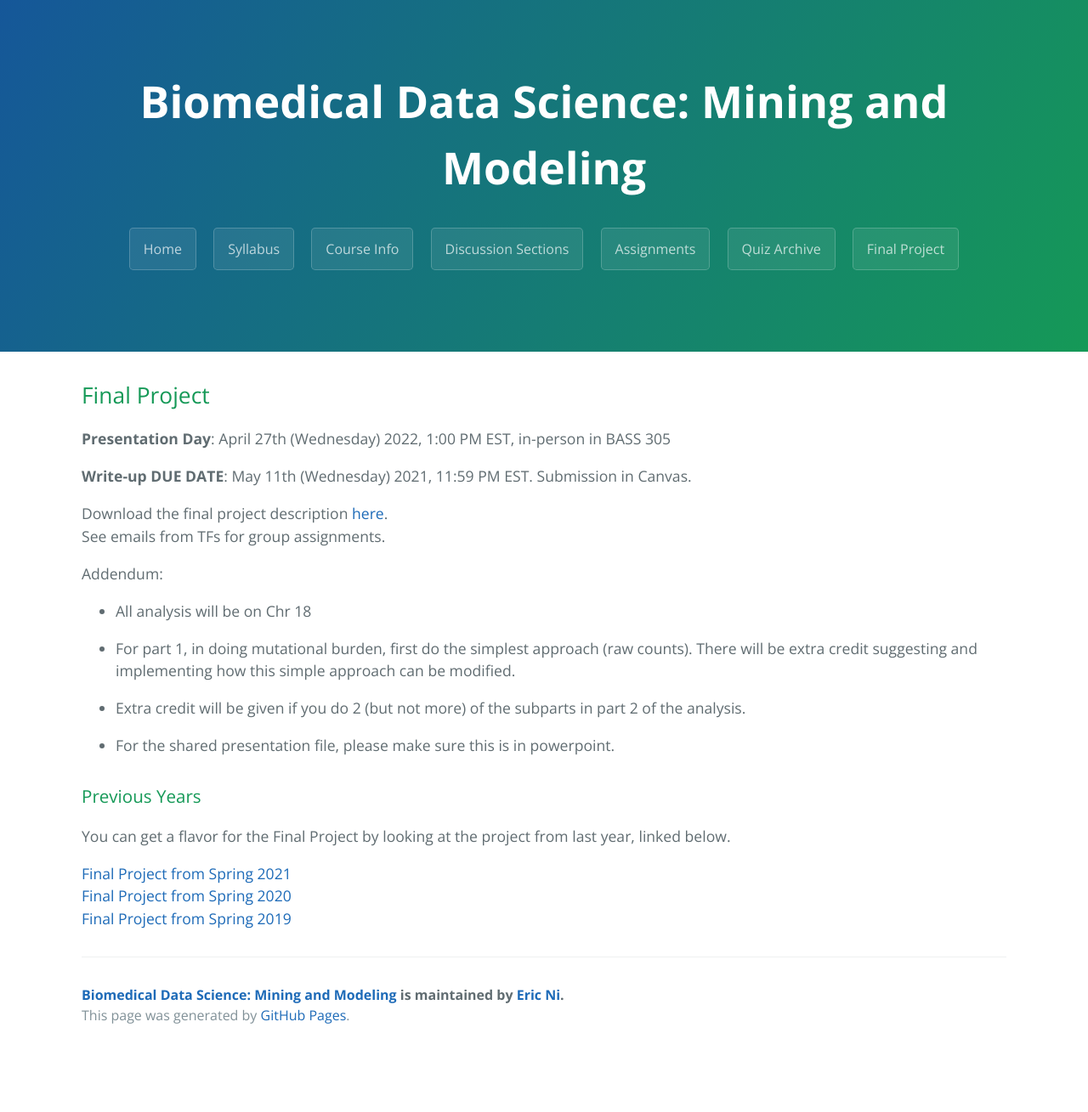
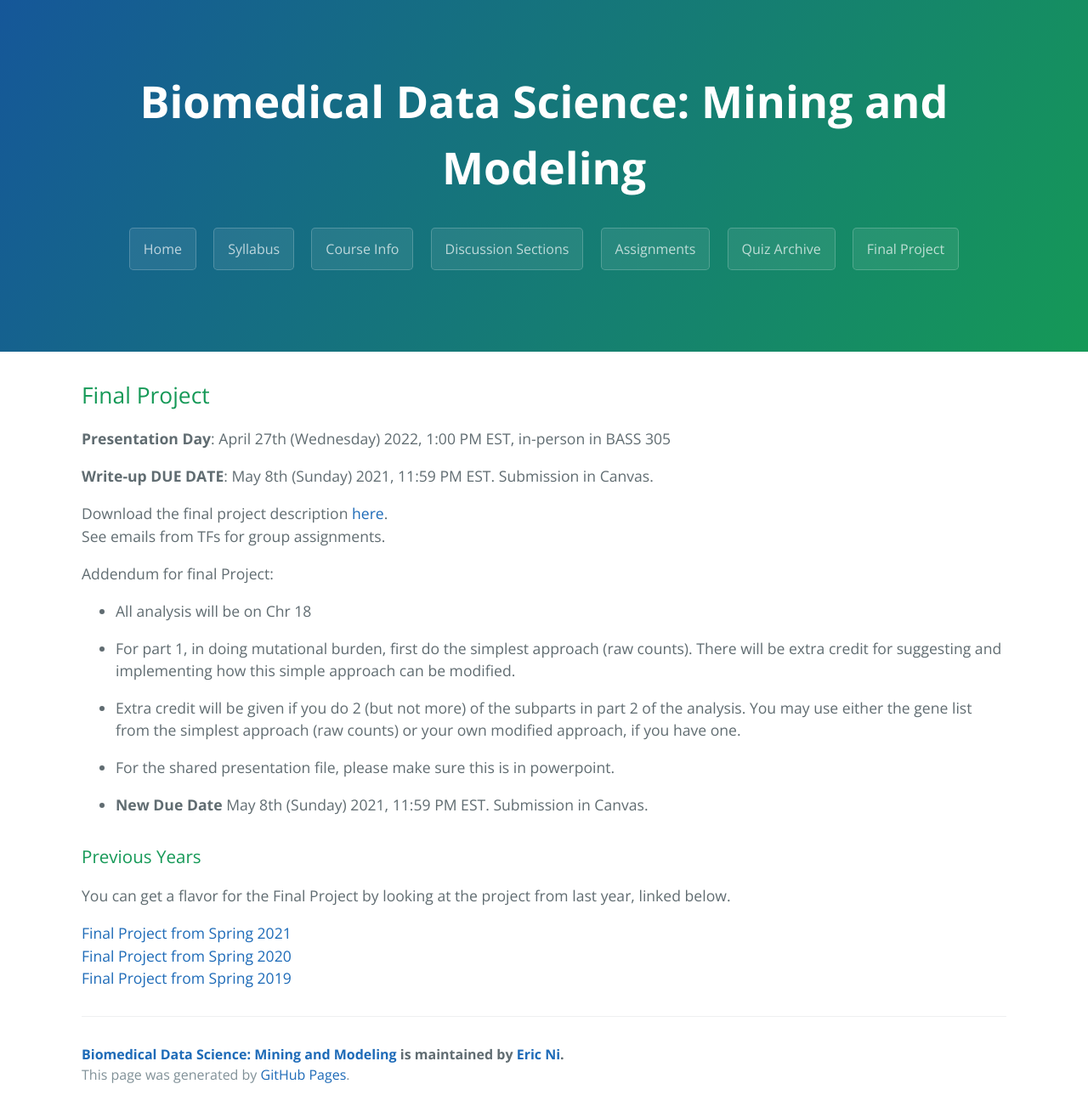
Before and after one commit to gersteinlab/cbb752b23, a Jekyll site: the page built from final.md, in a window 1280 px wide. Shown: the whole page at 85% size. Built offline with Jekyll 4.4.1, drawn with Linux system fonts in a browser that asks for light colours; before the commit the page ends 1239 px from its top, so only the background shows below that.

Commit message:
Update final.md

```diff
--- a/final.md
+++ b/final.md
@@ -6,20 +6,22 @@ layout: page
 ## Final Project
 **Presentation Day**: April 27th (Wednesday) 2022, 1:00 PM EST, in-person in BASS 305
 
-**Write-up DUE DATE**: May 11th (Wednesday) 2021, 11:59 PM EST. Submission in Canvas.
+**Write-up DUE DATE**: May 8th (Sunday) 2021, 11:59 PM EST. Submission in Canvas.
 
 Download the final project description [here](http://files2.gersteinlab.org/public-docs/2022/04.04/cbb752b22_final.pdf).
 See emails from TFs for group assignments.
 
-Addendum:
+Addendum for final Project:
 
 * All analysis will be on Chr 18
 
-* For part 1, in doing mutational burden, first do the simplest approach (raw counts). There will be extra credit suggesting and implementing how this simple approach can be modified.
+* For part 1, in doing mutational burden, first do the simplest approach (raw counts). There will be extra credit for suggesting and implementing how this simple approach can be modified.
 
-* Extra credit will be given if you do 2 (but not more) of the subparts in part 2 of the analysis.
+* Extra credit will be given if you do 2 (but not more) of the subparts in part 2 of the analysis. You may use either the gene list from the simplest approach (raw counts) or your own modified approach, if you have one.
 
 * For the shared presentation file, please make sure this is in powerpoint.
+
+* **New Due Date** May 8th (Sunday) 2021, 11:59 PM EST. Submission in Canvas.
 
 
 ### Previous Years
```
